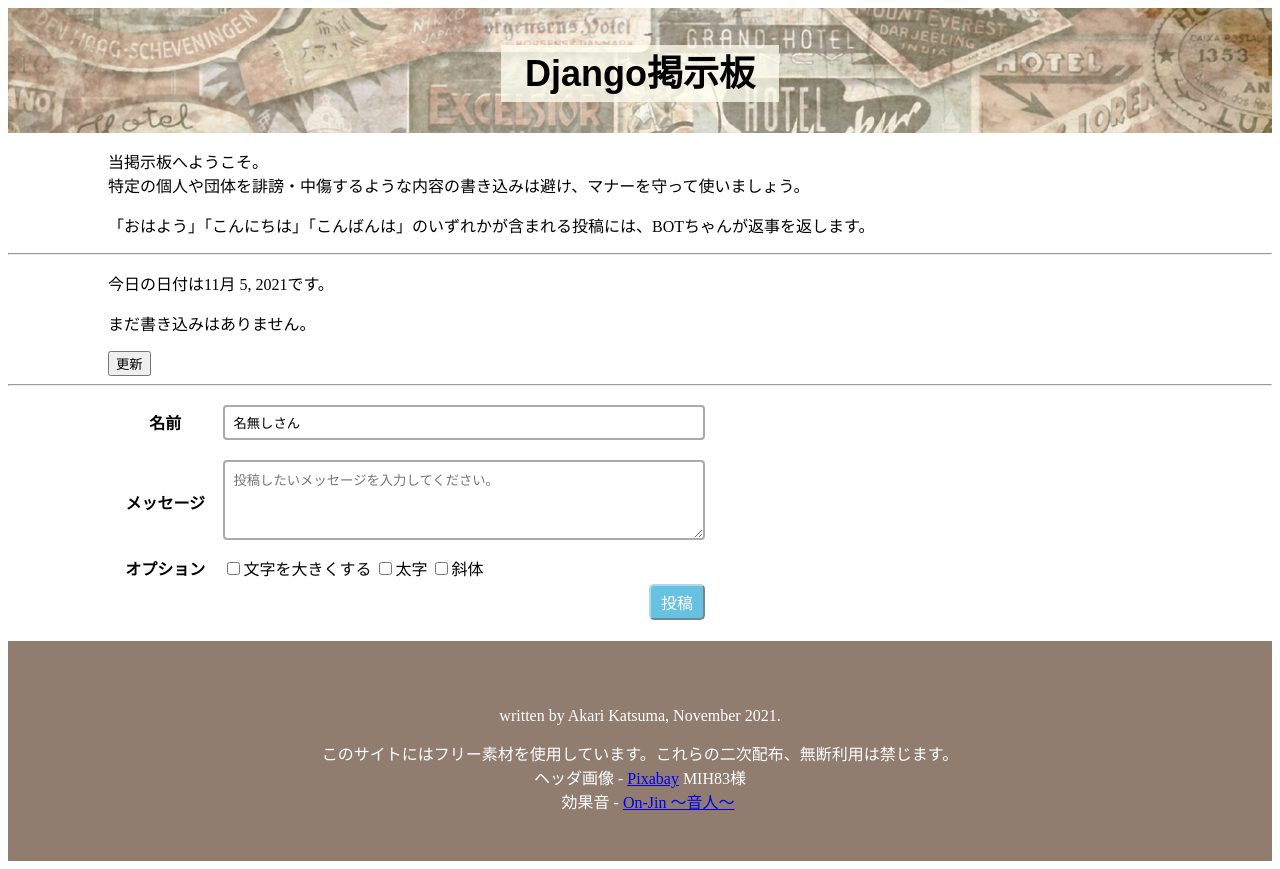
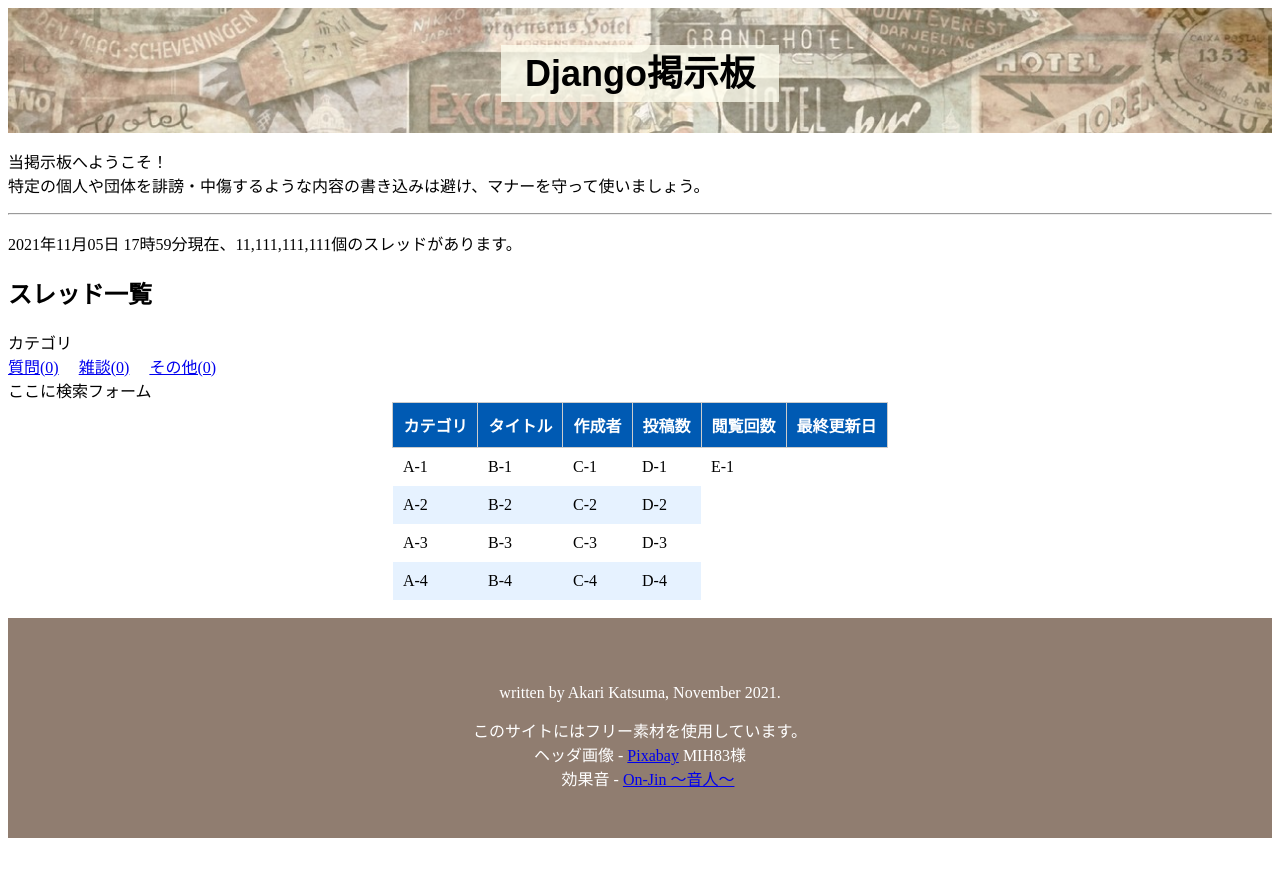
Before and after one commit to AK-8420/django_Keijiban, a Django app: page / in a window 1280 px wide. After the commit the page ends 838 px from the top, so only its background shows below. Run offline with Django 3.2, Linux system fonts and the light colour scheme.

Commit message:
Divide into two HTML as Board and Thread

```diff
--- a/django_Keijiban/settings.py
+++ b/django_Keijiban/settings.py
@@ -37,6 +37,7 @@ INSTALLED_APPS = [
     'django.contrib.sessions',
     'django.contrib.messages',
     'django.contrib.staticfiles',
+    'django.contrib.humanize',
     'keijiban',
 ]
 
@@ -124,3 +125,6 @@ STATIC_URL = '/static/'
 # https://docs.djangoproject.com/en/3.2/ref/settings/#default-auto-field
 
 DEFAULT_AUTO_FIELD = 'django.db.models.BigAutoField'
+
+# humanize / intcomma
+NUMBER_GROUPING = 3
--- a/keijiban/static/stylesheet.css
+++ b/keijiban/static/stylesheet.css
@@ -12,10 +12,6 @@ h1.headline span{
   font-family:"BIZ UDPゴシック", sans-serif;
   padding: 8px 24px;
   background:rgba(255,255,240,0.75);
-}
-
-body p,form {
-  padding: 0px 100px;
 }
 
 footer {
@@ -59,6 +55,16 @@ textarea:focus {
 
 #mes_table{
   width: 600px;
+  border-collapse:collapse;
+  margin:0 auto;
+}
+#mes_table td,th{
+  border:1px solid #ccc;
+  padding:10px;
+}
+#mes_table th{
+  border-left:5px solid #005ab3;
+  color:#005ab3;
 }
 
 #send {
@@ -69,7 +75,8 @@ textarea:focus {
   text-decoration: none;
   color: white;
   font-size: 16px;
-  outline:none
+  outline:none;
+  text-align: center;
 }
 #send:hover {
   box-shadow: 0 0 8px 0 lightblue;
@@ -90,3 +97,18 @@ span.h{
   font-family: "ＭＳ ゴシック";
   font-style: oblique;
 }
+
+#index_table{
+  border-collapse:collapse;
+  margin:0 auto;
+}
+#index_table td,th{
+  padding:10px;
+}
+#index_table th{
+  color:#fff;
+  background:#005ab3;
+}
+#index_table tr:nth-child(odd){
+  background:#e6f2ff;
+}
--- a/keijiban/templates/Board.html
+++ b/keijiban/templates/Board.html
@@ -1,4 +1,5 @@
 {% extends "_base.html" %}
+{% load humanize %}
 
 
 {% block pageTitle %}
@@ -7,56 +8,30 @@
 
 {% block main %}
 <p>
-    当掲示板へようこそ。<br>
+    当掲示板へようこそ！<br>
     特定の個人や団体を誹謗・中傷するような内容の書き込みは避け、マナーを守って使いましょう。
-</p>
-<p>
-    「おはよう」「こんにちは」「こんばんは」のいずれかが含まれる投稿には、BOTちゃんが返事を返します。
 </p>
 <hr>
 <p>
-    今日の日付は{{ date }}です。
+    {% now "Y年m月d日 H時i分" %}現在、{{ sum_thread | intcomma }}個のスレッドがあります。
 </p>
-
-<div id='board'>
-    <p id='default'>
-        まだ書き込みはありません。
-    </p>
-</div>
-<input id="update" type="button" value="更新" style="position: relative; left: 100px;"/>
-
-<hr>
-<form id='mes_form'>
-    <table id='mes_table'>
-        <tr>
-            <th>名前</th>
-            <td>
-                <input id="namae" type="text" form="mes_form" value="名無しさん">
-            </td>
-        </tr>
-        <tr>
-            <th>メッセージ</th>
-            <td>
-                        <textarea id="message" rows="4" cols="40" form="mes_form"
-                                  placeholder="投稿したいメッセージを入力してください。"></textarea>
-            </td>
-        </tr>
-        <tr>
-            <th>オプション</th>
-            <td>
-                <label><input name = "option" type="checkbox" value="big"  form="mes_form"/>文字を大きくする</label>
-                <label><input name = "option" type="checkbox" value="bold"  form="mes_form"/>太字</label>
-                <label><input name = "option" type="checkbox" value="ita"  form="mes_form"/>斜体</label>
-            </td>
-        </tr>
-        <tr>
-            <th></th>
-            <td align="right">
-                <label id="error" for="send" style="color: red;"></label>
-                <input id="send" type="button" value="投稿"  form="mes_form"/>
-            </td>
-        </tr>
-    </table>
-</form>
-
+<h2>スレッド一覧</h2>
+<span>
+    カテゴリ
+    <div class="navbar">
+        {% for name in category %}
+        <a href="URL/{{ name }}}">{{ name }}(0)</a>
+        {% empty %}
+        カテゴリはありません。
+        {% endfor %}
+    </div>
+</span>
+ここに検索フォーム
+<table id='index_table'>
+    <tr><th>カテゴリ</th><th>タイトル</th><th>作成者</th><th>投稿数</th><th>閲覧回数</th><th>最終更新日</th></tr>
+    <tr><td>A-1</td><td>B-1</td><td>C-1</td><td>D-1</td><td>E-1</td></tr>
+    <tr><td>A-2</td><td>B-2</td><td>C-2</td><td>D-2</td></tr>
+    <tr><td>A-3</td><td>B-3</td><td>C-3</td><td>D-3</td></tr>
+    <tr><td>A-4</td><td>B-4</td><td>C-4</td><td>D-4</td></tr>
+</table>
 {% endblock %}
--- a/keijiban/templates/_base.html
+++ b/keijiban/templates/_base.html
@@ -27,7 +27,7 @@
             written by Akari Katsuma, November 2021.
         </p>
         <p>
-            このサイトにはフリー素材を使用しています。これらの二次配布、無断利用は禁じます。<br>
+            このサイトにはフリー素材を使用しています。<br>
             ヘッダ画像 - <a href='https://pixabay.com/ja/'>Pixabay</a> MIH83様<br>
             　効果音 - <a href='https://on-jin.com/'>On-Jin ～音人～</a><br>
         </p>
--- a/keijiban/urls.py
+++ b/keijiban/urls.py
@@ -1,6 +1,7 @@
 from django.urls import path
-from .views import BoardPage
+from .views import BoardPage, Thread
 
 urlpatterns = [
     path('', BoardPage.as_view()),
+    path('thread/', Thread.as_view()),
 ]
--- a/keijiban/views.py
+++ b/keijiban/views.py
@@ -6,5 +6,14 @@ class BoardPage(TemplateView):
 
     def get_context_data(self):
         ctxt = super().get_context_data()
-        ctxt["date"] = datetime.date.today()
+        ctxt["sum_thread"] = 11111111111
+        ctxt["category"] = {
+            "雑談",
+            "質問",
+            "その他",
+        }
         return ctxt
+
+
+class Thread(TemplateView):
+    template_name = "Thread.html"
```
Also changed, not shown: keijiban/templates/Thread.html (added, +45 -0 lines).
